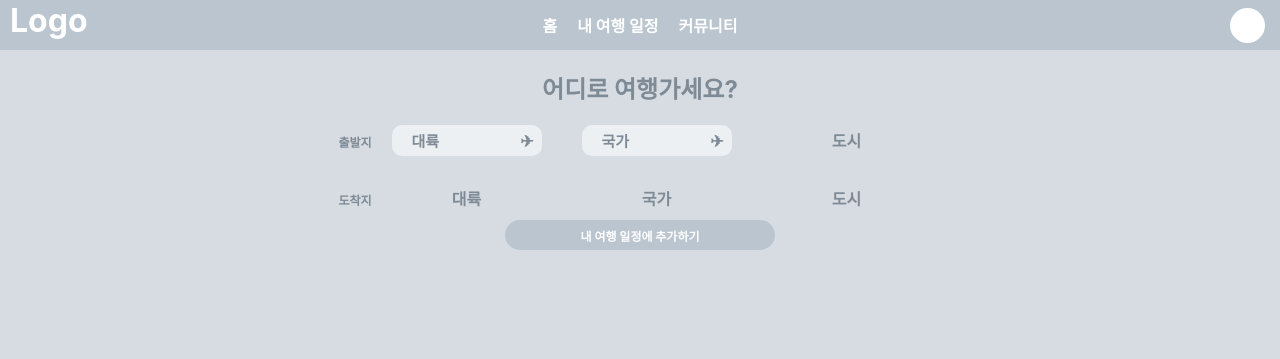
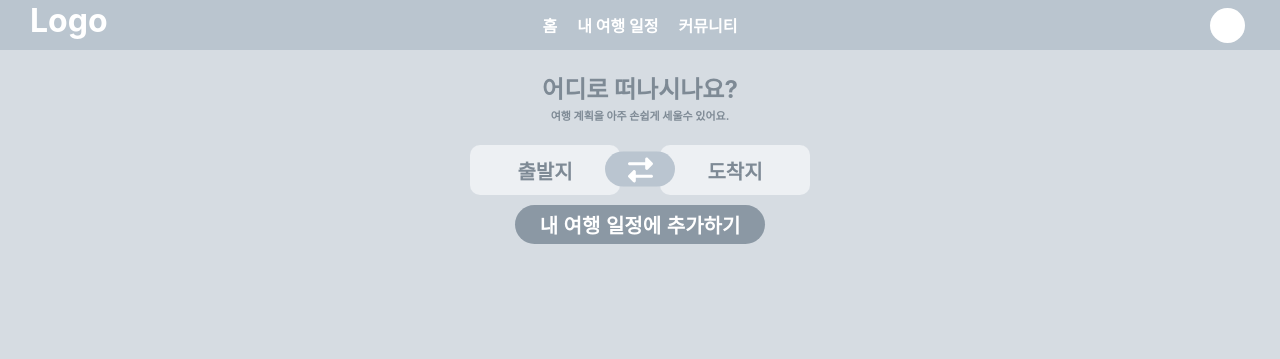
Before and after one commit to cbkpar/fly-mate, a React (Create React App) app: page / in a window 1280 px wide. Shown: the top 359 px of the page. Built offline with nearby package versions, Linux system fonts and the light colour scheme.

Commit message:
Home_Header reverse

```diff
--- a/package.json
+++ b/package.json
@@ -3,6 +3,9 @@
   "version": "0.1.0",
   "private": true,
   "dependencies": {
+    "@fortawesome/fontawesome-svg-core": "^1.3.0-beta2",
+    "@fortawesome/free-solid-svg-icons": "^6.0.0-beta2",
+    "@fortawesome/react-fontawesome": "^0.1.16",
     "@testing-library/jest-dom": "^5.11.4",
     "@testing-library/react": "^11.1.0",
     "@testing-library/user-event": "^12.1.10",
--- a/src/components/Header/Header.scss
+++ b/src/components/Header/Header.scss
@@ -14,7 +14,7 @@
   h1 {
     position: absolute;
     top: -20px;
-    left: 10px;
+    left: 30px;
   }
 
   li {
@@ -28,7 +28,7 @@
 
   .avatar::after {
     position: absolute;
-    right: 15px;
+    right: 35px;
     top: 8px;
     content: '';
     width: 35px;
--- a/src/components/Home/Nav.js
+++ b/src/components/Home/Nav.js
@@ -1,6 +1,8 @@
 import React, { Component } from 'react'
 import './Nav.scss';
 import cities from '../../data/cities.json'
+import { FontAwesomeIcon } from "@fortawesome/react-fontawesome";
+import { faRightLeft } from "@fortawesome/free-solid-svg-icons";
 
 class Nav extends Component {
 
@@ -8,8 +10,9 @@ class Nav extends Component {
     super(props);
     this.state = {
       open_num: 0,
-      from_continent: 0,
-      from_countries: 0
+      from_countries: 0,
+      to_countries: 0,
+      from_to_swap : 0
     };
   }
 
@@ -48,47 +51,47 @@ class Nav extends Component {
     });
   }
 
+  swapcountries = (e) => {
+    e.preventDefault();
+    this.setState({
+      from_countries: this.state.to_countries,
+      to_countries: this.state.from_countries,
+      from_to_swap: (this.state.from_to_swap + 1) % 2
+    });
+  }
+
   render() {
     return (
       <nav className="nav">
         <div className="container">
-          <h1>어디로 여행가세요?</h1>
+          <h1>어디로 떠나시나요?</h1>
+          <h4>여행 계획을 아주 손쉽게 세울수 있어요.</h4>
           <div className="from">
-            <h3>출발지</h3>
             <ul>
               <li>
                 <div ref={this.from_a_ref} className={this.state.open_num === 1 ? "selectBox active" : "selectBox"}>
-                  <button className="label" onClick={(e) => this.openselector(e, 1)}>{this.state.from_continent === 0 ? "대륙" : cities.continent[this.state.from_continent].kor_name}</button>
+                  <button className="label" onClick={(e) => this.openselector(e, 1)}>{this.state.from_countries === 0 ? "출발지" : cities.countries[this.state.from_countries-1].kor_name}</button>
                   <ul className="optionList">
-                    {cities.continent.map((ele, idx) => (
-                      <li className="optionItem" value={ele.name} onClick={() => this.setState({ from_continent: idx, open_num: 0, from_countries: 0 })}>{ele.kor_name}</li>
+                    {cities.countries.map((ele, idx) => (
+                      <li className="optionItem" value={ele.name} onClick={() => this.setState({ from_countries: idx+1, open_num: 0 })}>{ele.kor_name}</li>
                     ))}
                   </ul>
                 </div>
               </li>
+              <button className={`swap_countries ${this.state.from_to_swap==1 ? "active" : ""}`} onClick={(e)=>this.swapcountries(e)}><h3><FontAwesomeIcon icon={faRightLeft} /></h3></button>
               <li>
                 <div ref={this.from_b_ref} className={this.state.open_num === 2 ? "selectBox active" : "selectBox"}>
-                  <button className="label" onClick={(e) => this.openselector(e, 2)}>{this.state.from_countries === 0 ? "국가" : cities.countries[this.state.from_countries-1].kor_name}</button>
+                  <button className="label" onClick={(e) => this.openselector(e, 2)}>{this.state.to_countries === 0 ? "도착지" : cities.countries[this.state.to_countries-1].kor_name}</button>
                   <ul className="optionList">
                     {cities.countries.map((ele, idx) => (
-                      (this.state.from_continent === 0 || this.state.from_continent === ele.continent) &&
-                      <li className="optionItem" value={ele.name} onClick={() => this.setState({ from_continent: ele.continent, from_countries: ele.id, open_num: 0 })}>{ele.kor_name}</li>
+                      <li className="optionItem" value={ele.name} onClick={() => this.setState({ to_countries: idx+1, open_num: 0 })}>{ele.kor_name}</li>
                     ))}
                   </ul>
                 </div>
               </li>
-              <li>도시</li>
             </ul>
           </div>
-          <div className="to">
-            <h3>도착지</h3>
-            <ul>
-              <li>대륙</li>
-              <li>국가</li>
-              <li>도시</li>
-            </ul>
-          </div>
-          <div className="btn_add_schedule"><h3>내 여행 일정에 추가하기</h3></div>
+          <div className="btn_add_schedule"><button><h3>내 여행 일정에 추가하기</h3></button></div>
         </div>
       </nav>
     )
--- a/src/components/Home/Nav.scss
+++ b/src/components/Home/Nav.scss
@@ -20,7 +20,14 @@
     font-size: 12px;
   }
 
-  .from, .to {
+  h4 {
+    margin: 2px;
+    font-size: 11px;
+  }
+
+  .from {
+    position: relative;
+
     ul {
       display: inline-block
     }
@@ -34,19 +41,6 @@
       width: 150px;
     }
   }
-
-  .btn_add_schedule {
-    background: #bac5cf;
-    width: 250px;
-    color: #fff;
-    padding: 5px 10px;
-    margin: 0px auto;
-    border-radius: 20px;
-
-    h3 {
-      margin: 0;
-    }
-  }
 }
 
 .selectBox * { box-sizing: border-box; }
@@ -54,6 +48,7 @@
   position: relative;
   z-index: 1;
   width: 100%;
+  height: 50px;
   cursor: pointer;
   padding: 0;
   margin: 0 auto;
@@ -70,33 +65,25 @@
   background-color: #cccccc;
 }
 
-.selectBox:before {
-  content: '✈';
-  position: absolute;
-  top: 50%;
-  transform: translateY(-50%);
-  right: 8px;
-  z-index: -1;
-}
-
 .selectBox .label {
   display: flex;
   align-items: center;
+  justify-content: center;
   width: inherit;
   height: inherit;
   border: 0 none;
   outline: 0 none;
-  padding: 5px 10px 5px 20px;
+  padding: 5px 10px 5px 10px;
   background: transparent;
   cursor: pointer;
   color: rgb(126,138,149);
   font-weight: 700;
-  font-size: 15px;
+  font-size: 20px;
 }
 
 .selectBox .optionList {
   position: absolute;
-  top: 35px;
+  top: 52px;
   left: 0;
   width: 100%;
   background: #edf0f3;
@@ -113,7 +100,7 @@
 .selectBox .optionList::-webkit-scrollbar-thumb:hover {background: #303030;}
 
 .selectBox.active {
-    z-index: 10;
+    z-index: 1;
 }
 
 .selectBox.active .optionList {
@@ -136,12 +123,67 @@
   border-bottom: 0 none;
 }
 
+.swap_countries {
+  position:absolute;
+  top: 55%;
+  left: 50%;
+  transform: translate(-50%, -50%);
+  width: 70px;
+  height: 35px;
+  z-index: 2;
+  border: none;
+  border-radius: 20px;
+  background-color: rgb(186,197,208);
+
+  h3 {
+    color: #fff;
+    font-size: 25px;
+    margin: 0;
+    text-align: center;
+    transition: all .3s ease;
+    transform:  rotate(180deg);
+  }
+}
+
+.swap_countries:hover {
+  background-color: rgb(154, 164, 173);
+}
+
+.swap_countries.active {
+  h3 {
+    transform:  rotate(0deg);
+  }
+}
+
+.btn_add_schedule {
+  margin: 0px auto;
+
+  button {
+    border: none;
+    width: 250px;
+    background: rgb(139,152,164);
+    padding: 5px 10px;
+    border-radius: 20px;
+  }
+
+  button:hover {
+    background: rgb(125, 136, 146);
+  }
+
+  h3 {
+    color: #fff;
+    font-size: 20px;
+    font-weight: 700;
+    margin: 0;
+  }
+}
+
 /* 반응형 */
 @media screen and (max-width: 768px) {
   .nav {
     height: 400px;
 
-    .from, .to {
+    .from {
       h3 {
         display: block;
         margin: 5px 0 0 0 ;
--- a/src/components/Router.js
+++ b/src/components/Router.js
@@ -6,9 +6,9 @@ import Community from "./Community/Community";
 
 export default () => (
   /* github 배포용
+  <BrowserRouter>
+  */
   <BrowserRouter basename={process.env.PUBLIC_URL}>
-  */
-  <BrowserRouter>
     <Header />
     <Routes>
       <Route exact path='/' element={<Home />} />
```
Also changed, not shown: 1 other file (tests, documents, lock files or other folders).
